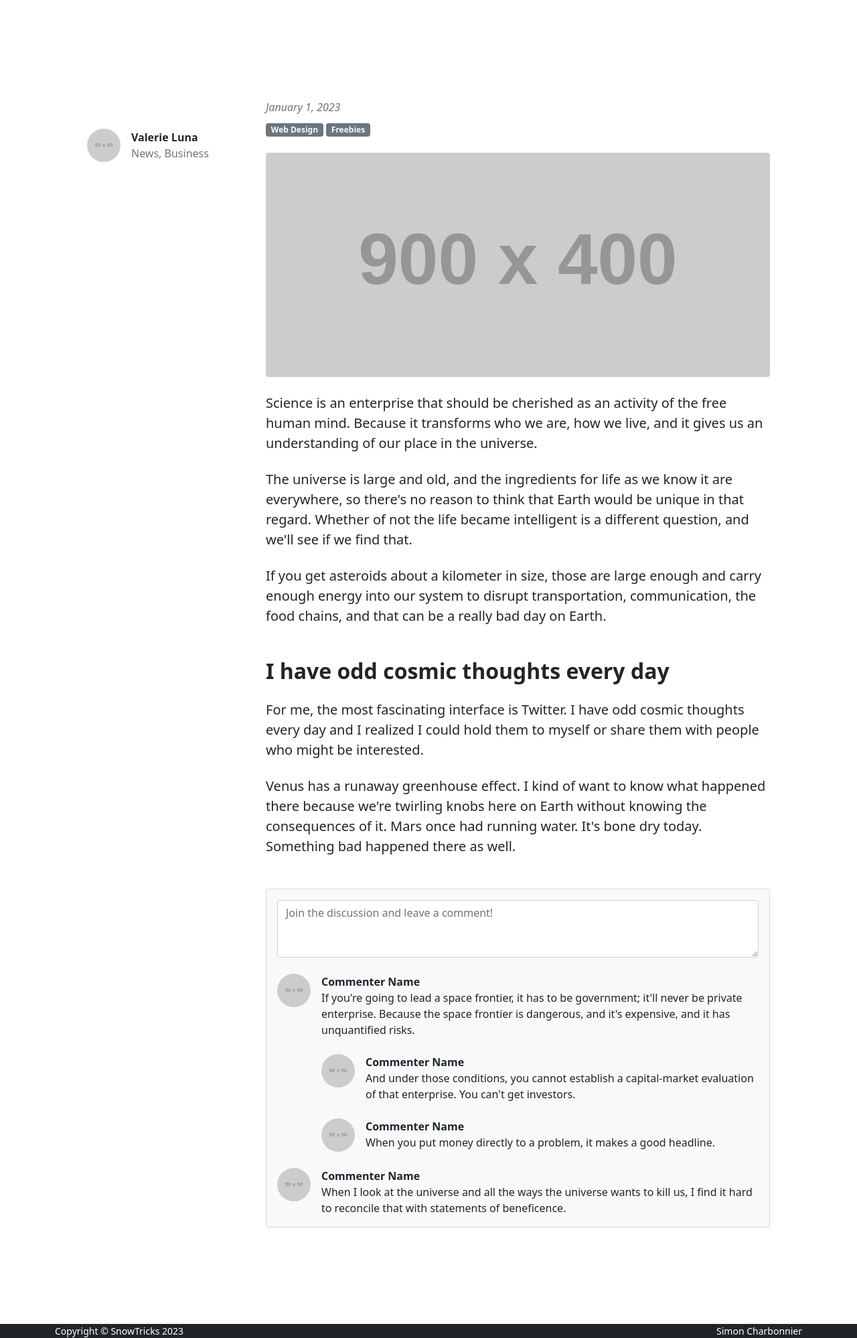
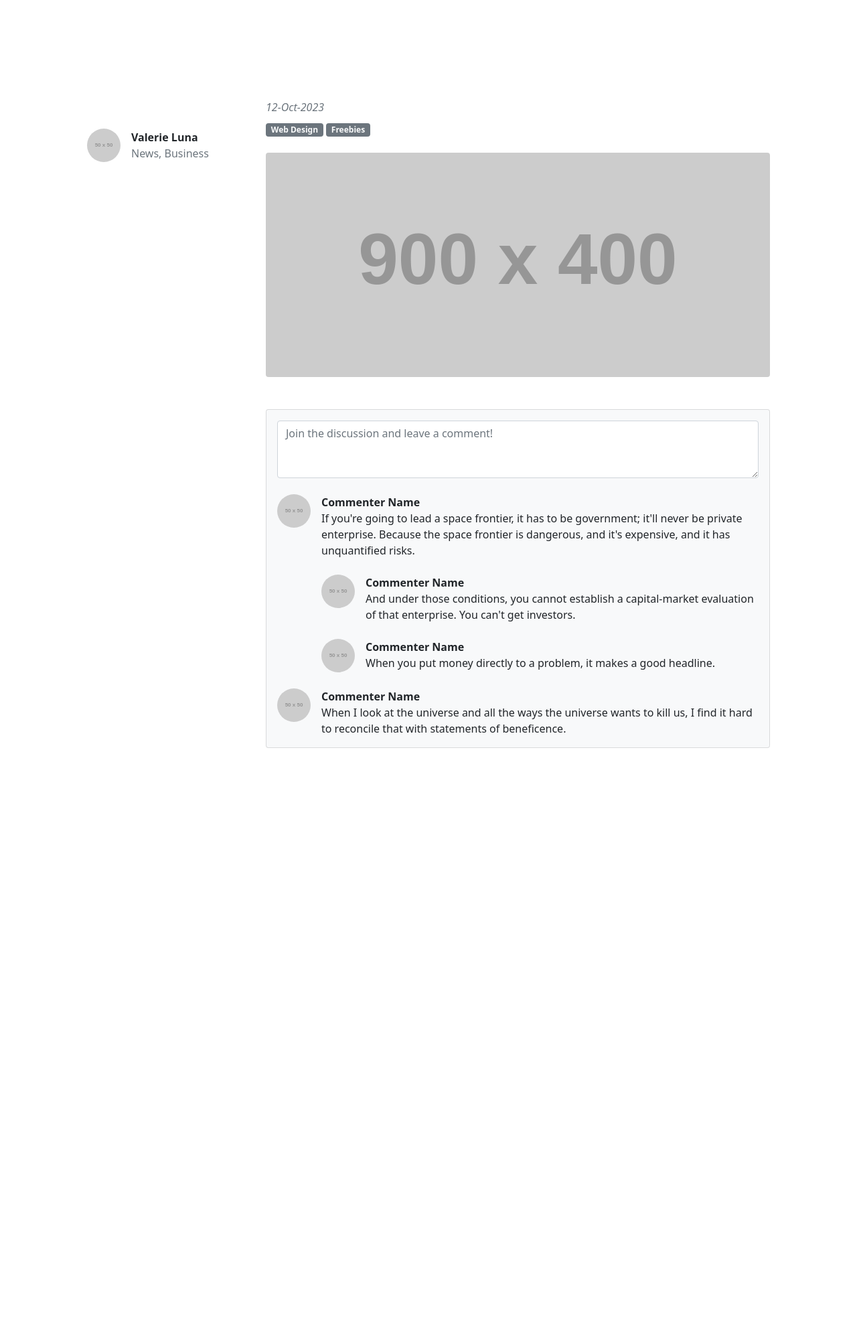
Before and after one commit to boaicha/SnowTricks, a Symfony app: template templates/home/trick.html.twig in a window 1280 px wide. Shown: the part 56-2054 px from the top of the page at 67% size. After the commit the page ends 1173 px from the top, so only its background shows below. Run offline with Twig, Linux system fonts and the light colour scheme; the template is opened without the code that fills it, so the values that code supplies are empty; grey boxes labelled with a size stand in for pictures from a placeholder-image service; some libraries are stand-ins or nearby versions.

Commit message:
creation de trick et suppression

```diff
--- a/src/Entity/Trick.php
+++ b/src/Entity/Trick.php
@@ -30,11 +30,11 @@
     private ?DateTimeInterface $modificationDate = null;
 
     #[ORM\ManyToOne(inversedBy: 'tricks')]
-    #[ORM\JoinColumn(nullable: false)]
+    #[ORM\JoinColumn(nullable: true)]
     private ?Category $idCategory = null;
 
     #[ORM\ManyToOne(inversedBy: 'tricks')]
-    #[ORM\JoinColumn(nullable: false)]
+    #[ORM\JoinColumn(nullable: true)]
     private ?User $idUser = null;
 
     #[ORM\OneToMany(mappedBy: 'idTrick', targetEntity: Image::class)]
--- a/src/Repository/UserRepository.php
+++ b/src/Repository/UserRepository.php
@@ -39,4 +39,5 @@
         }
     }
 
+
 }
--- a/templates/_partials/_nav.html.twig
+++ b/templates/_partials/_nav.html.twig
@@ -14,7 +14,9 @@
                     <a class="nav-link" href="{{ path('app_home') }}#tricks">Figures</a>
                 </li>
                 {% if app.user %}
-
+                    <li class="nav-item">
+                        <a class="nav-link" href="{{ path('app_product_new') }}">Nouvelle Figure</a>
+                    </li>
                 {% else %}
                     <li class="nav-item">
                         <a class="nav-link" href="{{ path('app_register') }}">Inscription</a>
--- a/templates/base.html.twig
+++ b/templates/base.html.twig
@@ -37,6 +37,7 @@
     </div>
 </div>
 
-{{ include('_partials/_footer.html.twig') }}
+
 </body>
 </html>
+{#{{ include('_partials/_footer.html.twig') }}#}
--- a/templates/home/index.html.twig
+++ b/templates/home/index.html.twig
@@ -33,6 +33,7 @@
                     <div class="row gx-5">
 
                         {% for trick in tricks %}
+
                             <div class="col-lg-4 mb-5">
                                 <div class="card h-100 shadow border-0">
                                     <img class="card-img-top" src="https://dummyimage.com/600x350/ced4da/6c757d" alt="..."/>
@@ -51,7 +52,8 @@
                                                      src="https://dummyimage.com/40x40/ced4da/6c757d" alt="..."/>
                                                 <div class="small">
                                                     <div class="fw-bold">Kelly Rowan</div>
-                                                    <div class="text-muted">March 12, 2023 &middot; 6 min read</div>
+                                                    <div class="text-muted">{{ trick.creationDate|date('Y-m-d') }}&middot; 6 min read</div>
+                                                    <a href="{{ path('trick_show', {'id': trick.id}) }}">Afficher le trick</a>
                                                     <a href="{{ path('app_trick_delete', {'id': trick.id}) }}"><i class="bi bi-trash" style="margin-left: 90%"></i></a>
                                                 </div>
                                             </div>
--- a/templates/home/trick.html.twig
+++ b/templates/home/trick.html.twig
@@ -25,7 +25,7 @@
                             <!-- Post title-->
                             <h1 class="fw-bolder mb-1">{{ trick.name }}</h1>
                             <!-- Post meta content-->
-                            <div class="text-muted fst-italic mb-2">January 1, 2023</div>
+                            <div class="text-muted fst-italic mb-2">{{ trick.creationdate|date('d-M-Y') }}</div>
                             <!-- Post categories-->
                             <a class="badge bg-secondary text-decoration-none link-light" href="#!">Web Design</a>
                             <a class="badge bg-secondary text-decoration-none link-light" href="#!">Freebies</a>
@@ -36,24 +36,7 @@
                         </figure>
                         <!-- Post content-->
                         <section class="mb-5">
-                            <p class="fs-5 mb-4">Science is an enterprise that should be cherished as an activity of the
-                                free human mind. Because it transforms who we are, how we live, and it gives us an
-                                understanding of our place in the universe.</p>
-                            <p class="fs-5 mb-4">The universe is large and old, and the ingredients for life as we know
-                                it are everywhere, so there's no reason to think that Earth would be unique in that
-                                regard. Whether of not the life became intelligent is a different question, and we'll
-                                see if we find that.</p>
-                            <p class="fs-5 mb-4">If you get asteroids about a kilometer in size, those are large enough
-                                and carry enough energy into our system to disrupt transportation, communication, the
-                                food chains, and that can be a really bad day on Earth.</p>
-                            <h2 class="fw-bolder mb-4 mt-5">I have odd cosmic thoughts every day</h2>
-                            <p class="fs-5 mb-4">For me, the most fascinating interface is Twitter. I have odd cosmic
-                                thoughts every day and I realized I could hold them to myself or share them with people
-                                who might be interested.</p>
-                            <p class="fs-5 mb-4">Venus has a runaway greenhouse effect. I kind of want to know what
-                                happened there because we're twirling knobs here on Earth without knowing the
-                                consequences of it. Mars once had running water. It's bone dry today. Something bad
-                                happened there as well.</p>
+                            <p>{{ trick.description }}</p>
                         </section>
                     </article>
                     <!-- Comments section-->
--- /dev/null
+++ b/templates/trick/form.html.twig
@@ -0,0 +1,4 @@
+{{ form_start(form) }}
+{{ form_widget(form) }}
+<button class="btn btn-outline-success my-2">{{ button_label|default('Save') }}</button>
+{{ form_end(form) }}
```
Also changed, not shown: src/Controller/HomeController.php (+27 -0 lines).
